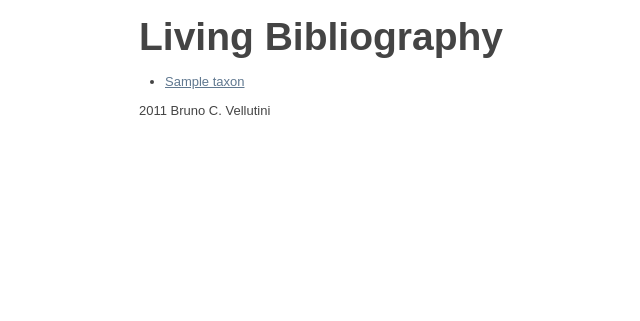
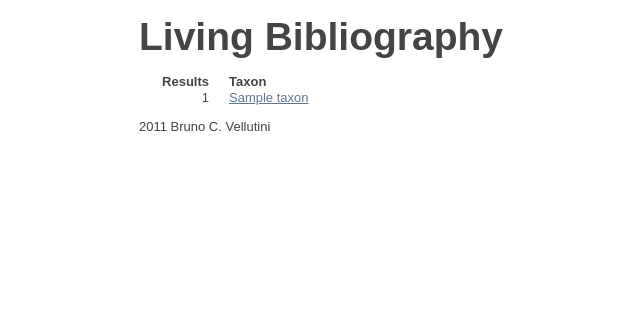
Before and after one commit to bruvellu/livingbib, a Django app: template alive/templates/home.html in a window 1280 px wide. Shown: the top 321 px of the page, without its empty margins (21-661 px from the left). Run offline with Django 3.2, Linux system fonts and the light colour scheme; the template is opened without the code that fills it: most values are stand-ins (such as "Sample title", 1, 10 or a date in 2020); some libraries are stand-ins or nearby versions.

Commit message:
Cosmetic changes on templates

```diff
--- a/alive/static/css/style.css
+++ b/alive/static/css/style.css
@@ -169,6 +169,8 @@ h3 { font-size:1.16667em; }
 header { margin: 1em 0; }
 footer { margin: 1em 0; }
 
+header a { color:#444444; text-decoration:none; }
+
 div.paperlist {
     margin:0;
     padding:0;
@@ -177,6 +179,9 @@ div.paperlist {
 
 div.citation { padding:1em 0; }
 
+.align-right { text-align:right; }
+.align-left { text-align:left; }
+.align-center { text-align:center; }
 
 
 
--- a/alive/templates/base.html
+++ b/alive/templates/base.html
@@ -36,7 +36,7 @@
 
   <div id="container" class="container_12">
     <header>
-        <h1>Living Bibliography</h1>
+    <h1><a href="/">Living Bibliography</a></h1>
     </header>
     <div id="main-menu">
     </div>
--- a/alive/templates/citation.html
+++ b/alive/templates/citation.html
@@ -1,7 +1,7 @@
 <div class="grid_1">
     {{ article.year }}
 </div>
-<div class="grid_6">
+<div class="grid_9">
     <strong>{{ article.title }}</strong><br>
     {% for author in article.authors.all %}{{ author.forename }} {{ author.surname }}{% if not forloop.last %}, {% endif %}{% endfor %}<br>
 
@@ -31,7 +31,7 @@
     <strong>Tags:</strong> {% for tag in article.tags.all %}{{ tag.name }}{% if not forloop.last %}, {% endif %}{% endfor %}<br>
     {% endif %}
 </div>
-<div class="grid_5">
+<div class="grid_2">
     {{ article.type }}<br>
     {{ article.stats.readers }} readers<br>
     @<a href="{{ article.mendeley_url }}">mendeley</a><br>
--- a/alive/templates/home.html
+++ b/alive/templates/home.html
@@ -2,13 +2,15 @@
 
 {% block content %}
 
-<ul>
-    {% for taxon in taxa %}
-    <li>
-        <a href="{{ taxon.get_absolute_url }}">{{ taxon.name }}</a>
-    </li>
+<div class="grid_1 align-right"><strong>Results</strong></div>
+<div class="grid_11"><strong>Taxon</strong></div>
+<div class="clear"></div>
+
+{% for taxon in taxa %}
+<div class="grid_1 align-right">{{ taxon.total_results }}</div>
+<div class="grid_11"><a href="{{ taxon.get_absolute_url }}">{{ taxon.name }}</a></div>
+<div class="clear"></div>
 {% endfor %}
-</ul>
 
 {% endblock %}
 
```
